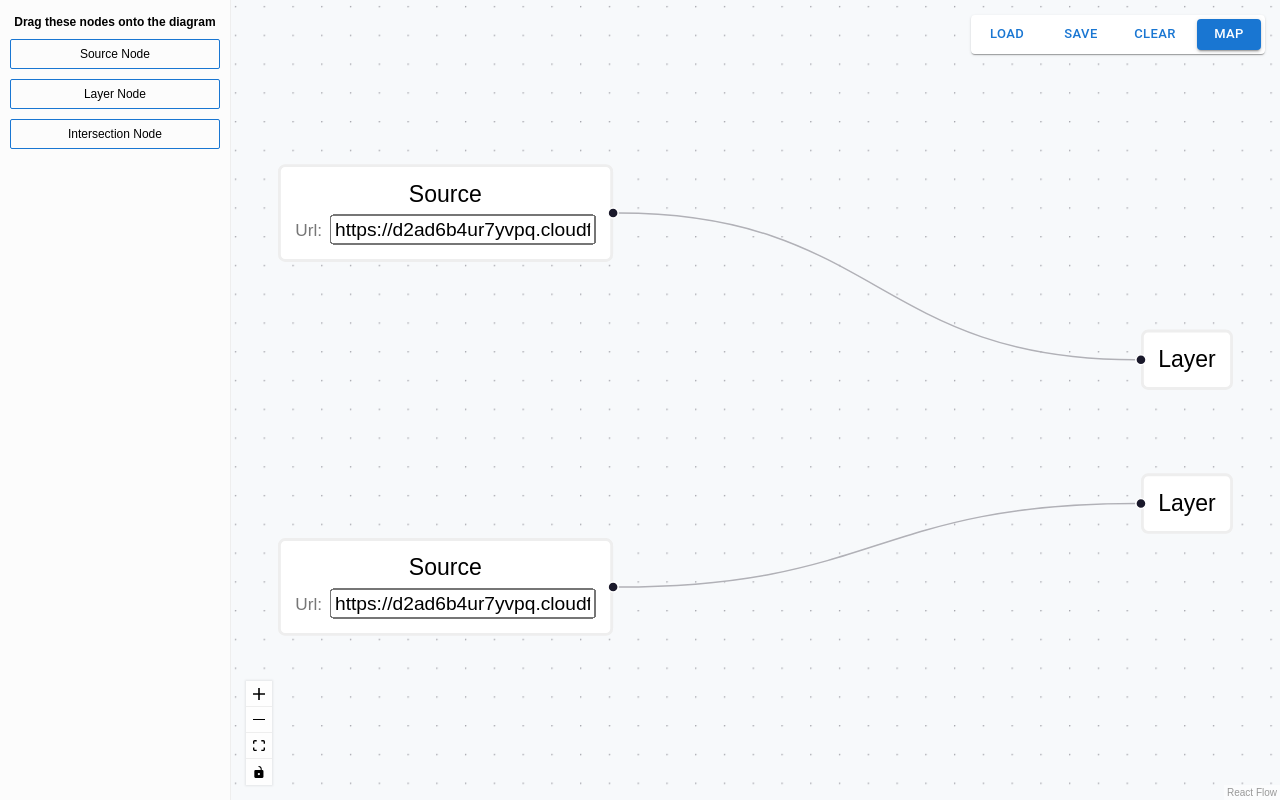
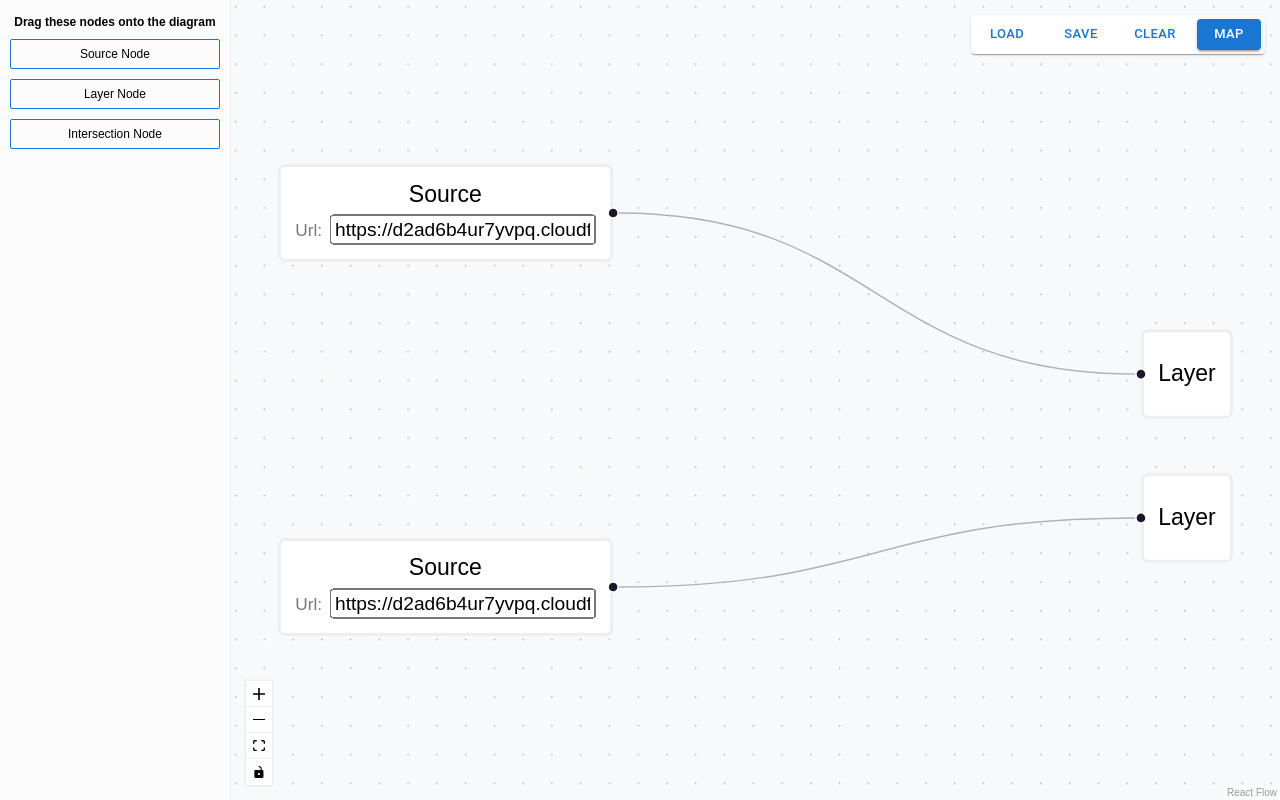
Before and after one commit to dcmdestello/carto-assignment, a React (Vite) app: page / in a window 1280 px wide. Built offline with nearby package versions, Linux system fonts and the light colour scheme.

Commit message:
IntersectionNode now have the target handles in the left side. Intersection and Layer nodes are now taller.

```diff
--- a/src/DiagramView/Nodes/BaseNode.styles.ts
+++ b/src/DiagramView/Nodes/BaseNode.styles.ts
@@ -12,3 +12,8 @@ export const BaseNodeContainer = styled("div")(
     gap: "5px",
   })
 );
+
+export const BigNodeLabel = styled("div")({
+  paddingTop: "10px",
+  paddingBottom: "10px",
+});
--- a/src/DiagramView/Nodes/IntersectionNode.tsx
+++ b/src/DiagramView/Nodes/IntersectionNode.tsx
@@ -2,15 +2,26 @@ import { Position, type NodeProps, type Node } from "@xyflow/react";
 
 import { BaseNode } from "./BaseNode";
 import { SingleConnectionHandle } from "./SingleConnectionHandle";
+import { BigNodeLabel } from "./BaseNode.styles";
 
 export type IntersectionFlowNode = Node<Record<string, never>, "intersection">;
 
 export const IntersectionNode = (props: NodeProps<IntersectionFlowNode>) => {
   return (
     <BaseNode {...props}>
-      <div>Intersection</div>
-      <SingleConnectionHandle type="target" position={Position.Top} id="a" />
-      <SingleConnectionHandle type="target" position={Position.Bottom} id="b" />
+      <BigNodeLabel>Intersection</BigNodeLabel>
+      <SingleConnectionHandle
+        type="target"
+        position={Position.Left}
+        id="a"
+        style={{ top: "30%" }}
+      />
+      <SingleConnectionHandle
+        type="target"
+        position={Position.Left}
+        id="b"
+        style={{ top: "70%" }}
+      />
       <SingleConnectionHandle type="source" position={Position.Right} id="c" />
     </BaseNode>
   );
--- a/src/DiagramView/Nodes/LayerNode.tsx
+++ b/src/DiagramView/Nodes/LayerNode.tsx
@@ -2,13 +2,14 @@ import { Position, type NodeProps, type Node } from "@xyflow/react";
 
 import { BaseNode } from "./BaseNode";
 import { SingleConnectionHandle } from "./SingleConnectionHandle";
+import { BigNodeLabel } from "./BaseNode.styles";
 
 export type LayerFlowNode = Node<Record<string, never>, "layer">;
 
 export const LayerNode = (props: NodeProps<LayerFlowNode>) => {
   return (
     <BaseNode {...props}>
-      <div>Layer</div>
+      <BigNodeLabel>Layer</BigNodeLabel>
       <SingleConnectionHandle type="target" position={Position.Left} id="a" />
     </BaseNode>
   );
```
